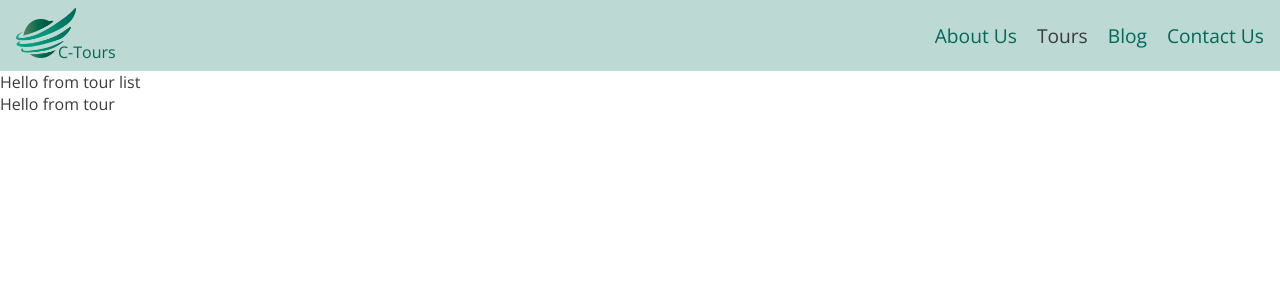
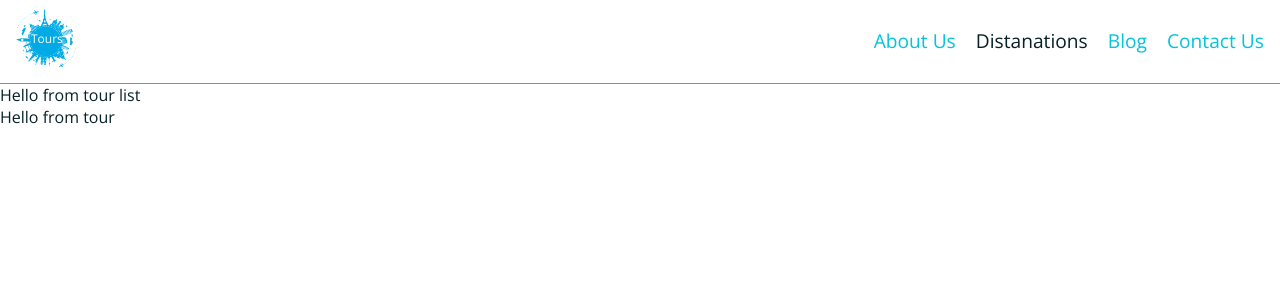
Before and after one commit to uly-ana/city-tours, a React (Create React App) app: page / in a window 1280 px wide. Shown: the top 300 px of the page. Built offline with nearby package versions, Linux system fonts and the light colour scheme.

Commit message:
added tours data

```diff
--- a/src/components/Navbar/Navbar.js
+++ b/src/components/Navbar/Navbar.js
@@ -7,21 +7,36 @@ export default function Navbar() {
     return (
       <nav className="navbar">
         <a href="#">
-                <img src={logo} alt="city tours logo" style={{ width: 60, height: 50 }}></img><text id="brand">C-Tours</text></a>
+          <img
+            src={logo}
+            alt="city tours logo"
+            style={{ width: 60, height: 60 }}
+          ></img>{" "}
+          <text id="brand">Tours</text>
+        </a>
+
         <ul className="nav-links">
-                <li><a href="/" className="nav-link">
+          <li>
+            <a href="/" className="nav-link">
               About Us
-                </a></li>
-                <li><a href="/" className="nav-link active ">
-                    Tours
-                </a></li>
-                <li><a href="/" className="nav-link">
+            </a>
+          </li>
+          <li>
+            <a href="/" className="nav-link active ">
+              Distanations
+            </a>
+          </li>
+          <li>
+            <a href="/" className="nav-link">
               Blog
-                </a></li>
-                <li><a href="/" className="nav-link">
+            </a>
+          </li>
+          <li>
+            <a href="/" className="nav-link">
               Contact Us
-                </a></li>
+            </a>
+          </li>
         </ul>
       </nav>
-    )
+    );
 }
--- a/src/components/Navbar/navbar.scss
+++ b/src/components/Navbar/navbar.scss
@@ -1,11 +1,13 @@
 @import '../../index.scss';
 
 .navbar{
-    background: $secondGreen;
+    background: $mainWhite;
     padding: 0.5rem 1rem;
     display: grid;
     grid-template-columns: 1fr 2fr;
     align-items: center;
+    border-bottom: 1px solid $secGreen;
+    padding-bottom:10px;
 
 }
 
@@ -18,7 +20,7 @@
 }
 
 .nav-link{
-    color: $mainGreen;
+    color: $secGreen;
     text-transform: capitalize;
     text-decoration: none;
     font-size: 1.2rem;
@@ -40,7 +42,9 @@ a:link {
 }
 
 #brand {
-    color: $mainGreen;
-    margin-left: -18px;
-
+    color: $mainWhite;
+    margin-left: -45px;
+    position: absolute;
+    top: 30px;
+    font-size: 12px;
 }
--- a/src/components/Tour/Tour.js
+++ b/src/components/Tour/Tour.js
@@ -1,5 +1,5 @@
 import React, { Component } from 'react'
-
+import './tour.scss'
 export default class Tour extends Component {
     render() {
         return (
--- a/src/components/TourList/index.js
+++ b/src/components/TourList/index.js
@@ -1,5 +1,7 @@
 import React, { Component } from 'react'
 import Tour from '../Tour';
+import './tourlist.scss';
+
 
 export default class TourList extends Component {
     render() {
--- a/src/index.scss
+++ b/src/index.scss
@@ -4,12 +4,11 @@
     box-sizing: border-box;
 }
 
-$mainBlack: #3b3b3b;
+$mainBlack: #072028;
 $mainWhite: #fff;
-$mainGreen: #006859;
-$mainGrey: #c5c7c6;
-$secondGreen: #bdd9d4;
-
+$mainBlue: #0092a4;
+$mainGrey: #e5e6ee;
+$secGreen: #04c3db;
 
 body {
     font-family: 'Open Sans', sans-serif;
```
Also changed, not shown: src/tourData.js (added, +47 -0 lines), src/logo.png. Lines whose indentation alone changed are shown as unchanged.
